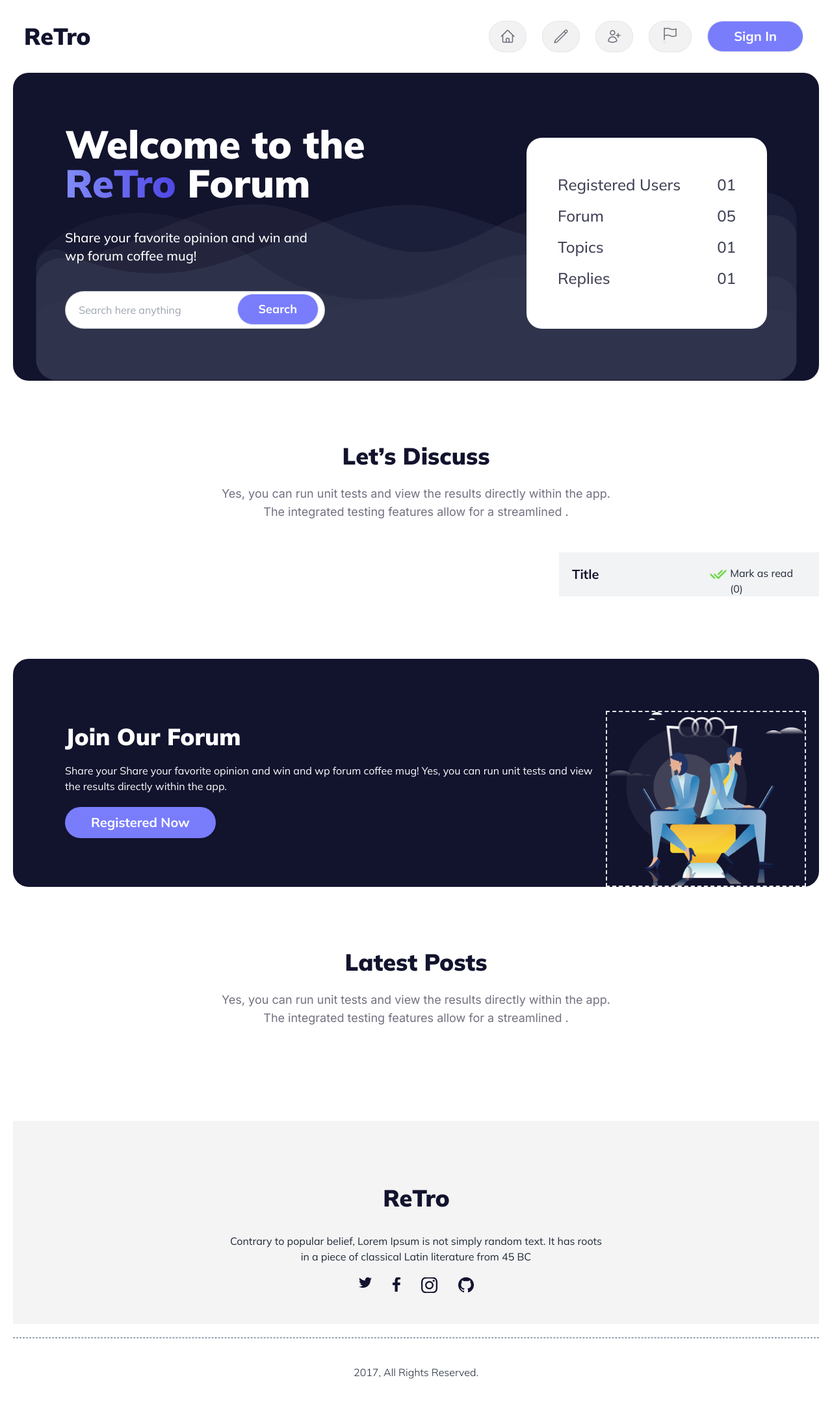
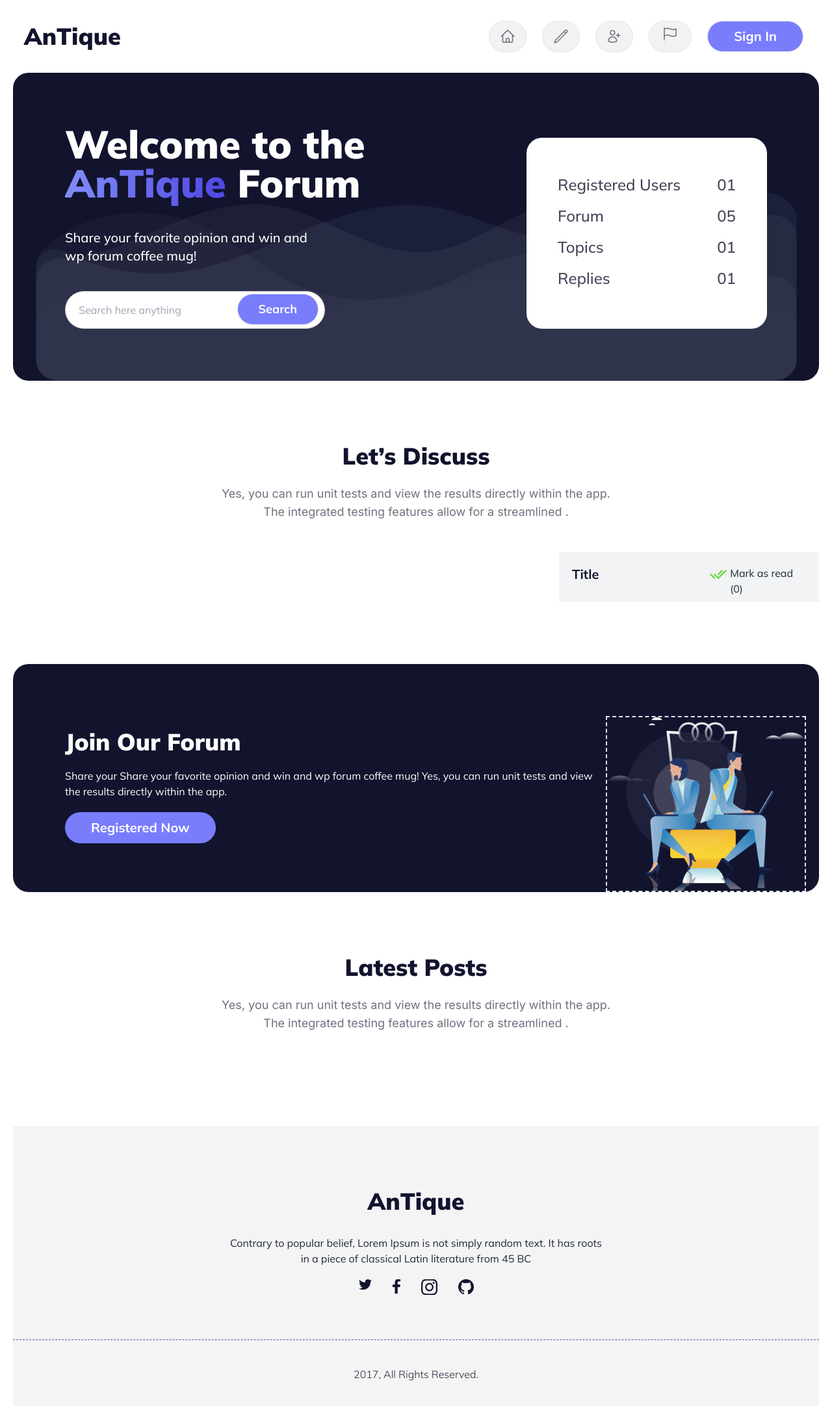
Before and after one commit to SamyaRoy999/retro-forum, a plain HTML site: page index.html in a window 1280 px wide. Shown: the whole page at 65% size. Drawn offline with nearby package versions, Linux system fonts and the light colour scheme; no server answers.

Commit message:
comlpeleted webside

```diff
--- a/index.html
+++ b/index.html
@@ -4,7 +4,7 @@
 <head>
     <meta charset="UTF-8">
     <meta name="viewport" content="width=device-width, initial-scale=1.0">
-    <title>Document</title>
+    <title>AnTique Forum</title>
     <!-- google font mulish -->
     <link rel="preconnect" href="https://fonts.googleapis.com">
     <link rel="preconnect" href="https://fonts.gstatic.com" crossorigin>
@@ -40,7 +40,7 @@
         <section>
             <div class="flex flex-col lg:flex-row justify-between text-center bg-base-100 my-8">
                 <div class="">
-                    <a class="btn btn-ghost text-4xl font-black  text-[#12132D]">ReTro</a>
+                    <a class="btn btn-ghost text-4xl font-black  text-[#12132D]">AnTique</a>
                 </div>
                 <div class="flex-none">
                     <ul class="flex justify-between flex-col lg:flex-row px-1 pr-3 gap-3">
@@ -75,18 +75,18 @@
             <div class="flex flex-col lg:flex-row justify-between ">
                 <div>
                     <h3 class="text-3xl lg:text-6xl font-black text-white">Welcome to the <br><span
-                            class="text-transparent bg-clip-text bg-gradient-to-r from-indigo-400 to-indigo-600">ReTro</span>
+                            class="text-transparent bg-clip-text bg-gradient-to-r from-indigo-400 to-indigo-600">AnTique</span>
                         Forum</h3>
 
                     <p class="font-medium lg:text-xl text-white py-10">Share your favorite opinion and win and <br> wp
                         forum coffee mug!</p>
                     <div>
-                        <div action="" class="relative rounded-full lg:w-[400px]">
+                        <form action="" class="relative rounded-full lg:w-[400px]">
                             <input type="text" id="search-input" placeholder=" Search here anything"
                                 class="input input-bordered rounded-full w-full max-w-[400px] py-7" />
                             <button onclick="searchHebndel()"
                                 class="btn absolute end-2.5 top-1  rounded-full border-slate-200  lg:px-8 bg-[#797DFC] text-white lg:text-lg font-bold ">Search</button>
-                        </div>
+                        </form>
                     </div>
                 </div>
 
@@ -132,10 +132,10 @@
 
                             </div>
                         </div>
+                        <!-- daynamic mark and read  -->
+                        <div id="" class="  col-span-2 lg:col-span-1">
+                            <div class="bg-[#12132D0D] pb-2 ">
 
-
-                        <!-- daynamic mark and read  -->
-                        <div id="" class="  bg-[#12132D0D] col-span-2 lg:col-span-1">
                                 <div class="flex justify-between p-5">
                                     <h5 class="text-xl font-bold text-[#12132D]">Title</h5>
                                     <div class="flex gap-1">
@@ -146,7 +146,7 @@
                                 <!-- daynamic title and follow  -->
                                 <div id="title-view">
 
-
+                                </div>
                             </div>
                         </div>
                     </div>
@@ -190,11 +190,11 @@
 
         </section>
     </main>
-    <footer>
-        <div class="flex justify-center items-center text-center w-full pt-12 lg:pt-24">
-            <div class="bg-[#f4f4f5] w-full pt-12 pb-7 lg:pb-12 lg:pt-24">
+    <footer class="bg-[#f4f4f5] mt-12 lg:mt-24">
+        <div class="flex justify-center  items-center text-center w-full ">
+            <div class=" w-full pt-12 pb-7 lg:pb-12 lg:pt-24">
                 <div class="flex  justify-center">
-                    <img src="./images/logo.png" alt="">
+                    <h1 class="text-4xl font-black  text-[#12132D]">AnTique</h1>
                 </div>
                 <p class="font-normal text-base mt-8 mb-5">Contrary to popular belief, Lorem Ipsum is not simply random
                     text. It has
--- a/index.js
+++ b/index.js
@@ -12,10 +12,10 @@ const AllPostsCard = async (result) => {
 
 const AllCard = (allData) => {
     const letCard = document.getElementById("let-card");
+
     letCard.textContent = "";
     allData.forEach(item => {
         const div = document.createElement("div")
-        console.log(item);
         div.innerHTML = `<div
             class="card lg:card-side mb-5 md:h-[277px] lg:h-[277px]  bg-base-100 shadow-xl border border-cyan-950 p-4 lg:p-7">
             <div>
@@ -59,9 +59,12 @@ const AllCard = (allData) => {
         </div>`
 
         letCard.appendChild(div)
+
     });
+
     loddingSpener(false)
 }
+
 let count = 1;
 const hendelClick = (title, view) => {
     const incount = count++;
```
Lines whose indentation alone changed are shown as unchanged.
